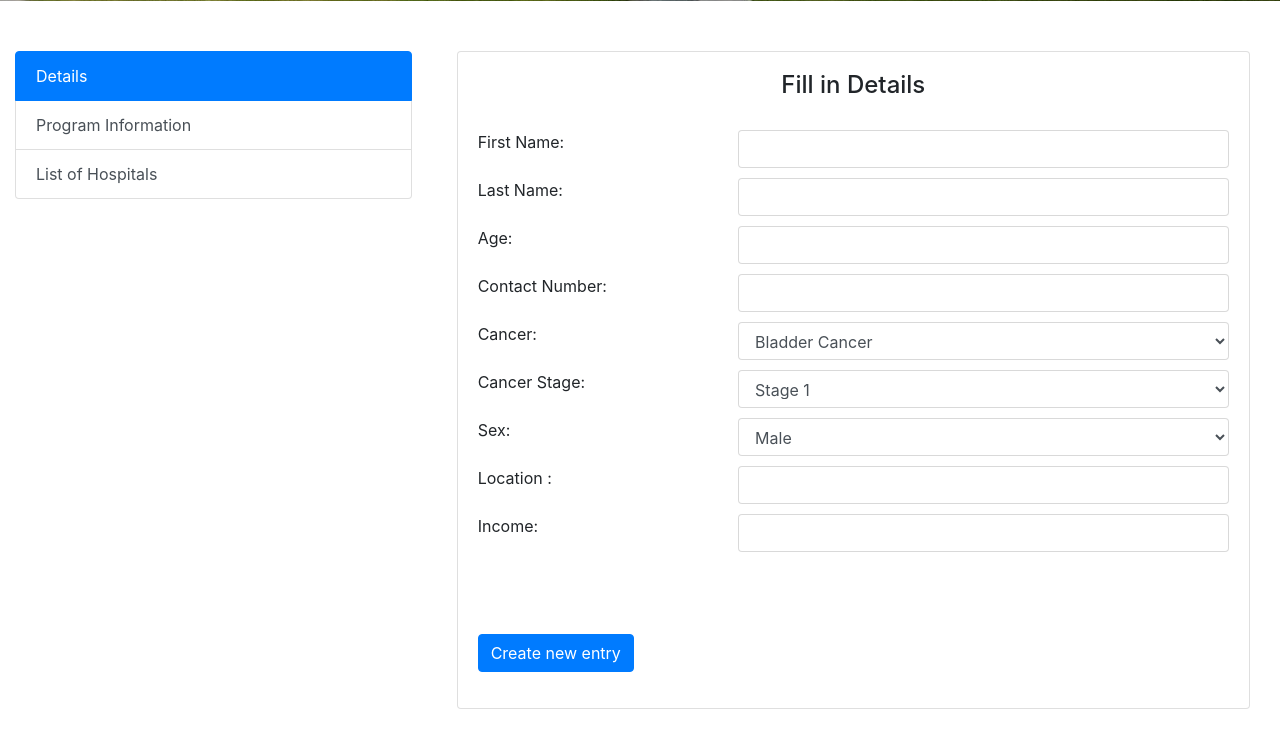
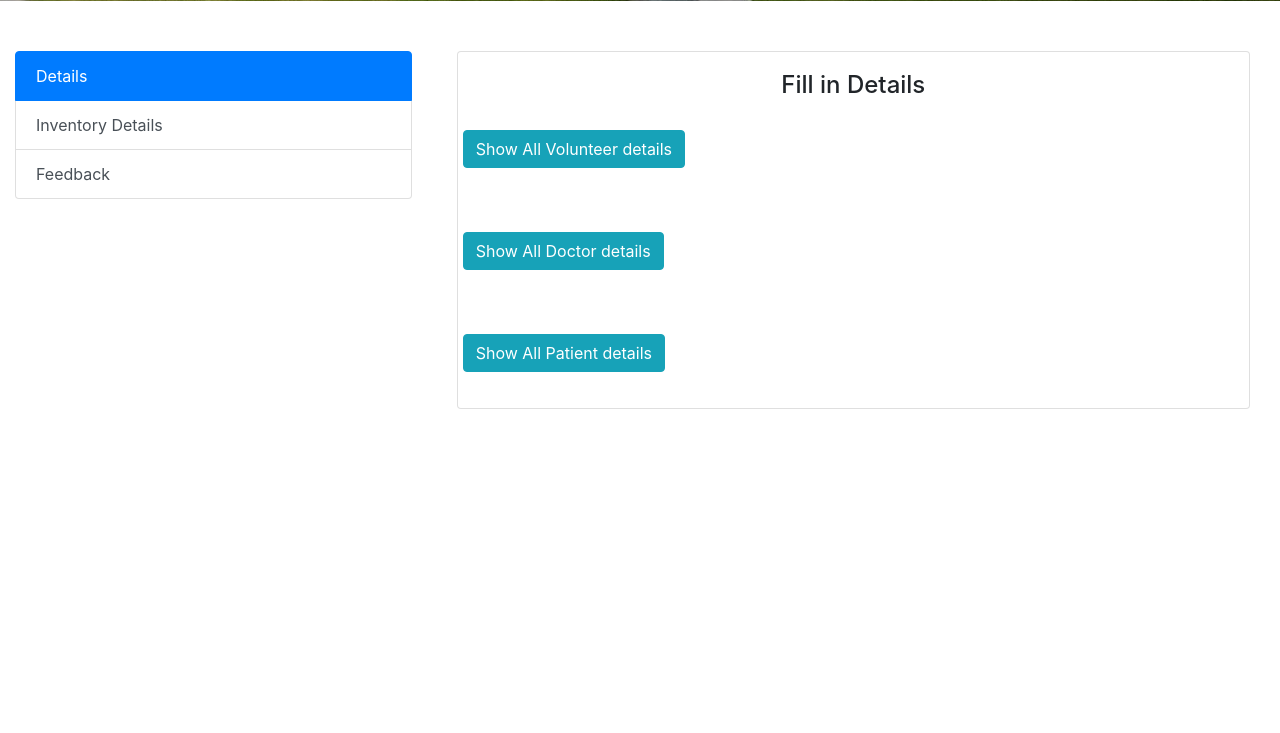
Before and after one commit to Mumbai18/team-1, a PHP site: page /admin-panel.php in a window 1280 px wide. Shown: the part 449-1182 px from the top of the page. After the commit the page ends 858 px from the top, so only its background shows below. Run offline with PHP 8.4, Linux system fonts and the light colour scheme; a user stored in the database is signed in; some libraries are stand-ins or nearby versions.

Commit message:
UI DONE just feedback of admin remains

```diff
--- a/Admin/func.php
+++ b/Admin/func.php
@@ -55,7 +55,7 @@ function display_admin_panel(){
     <!-- Bootstrap CSS -->
     <link rel="stylesheet" href="https://maxcdn.bootstrapcdn.com/bootstrap/4.0.0-beta/css/bootstrap.min.css" integrity="sha384-/Y6pD6FV/Vv2HJnA6t+vslU6fwYXjCFtcEpHbNJ0lyAFsXTsjBbfaDjzALeQsN6M" crossorigin="anonymous">
       <nav class="navbar navbar-expand-lg navbar-dark bg-primary fixed-top">
-  <a class="navbar-brand" href="#"><i class="fa fa-user-plus" aria-hidden="true"></i> VCare </a>
+  <a class="navbar-brand" href="#"><i class="fa fa-user-plus" aria-hidden="true"></i> VCare</a>
   <button class="navbar-toggler" type="button" data-toggle="collapse" data-target="#navbarSupportedContent" aria-controls="navbarSupportedContent" aria-expanded="false" aria-label="Toggle navigation">
     <span class="navbar-toggler-icon"></span>
   </button>
@@ -86,9 +86,9 @@ function display_admin_panel(){
   <div class="col-md-4">
     <div class="list-group" id="list-tab" role="tablist">
       <a class="list-group-item list-group-item-action active" id="list-home-list" data-toggle="list" href="#list-home" role="tab" aria-controls="home">Details</a>
-      <a class="list-group-item list-group-item-action" id="list-profile-list" data-toggle="list" href="#list-profile" role="tab" aria-controls="profile">Program Information</a>
-      <a class="list-group-item list-group-item-action" id="list-settings-list" data-toggle="list" href="#list-settings" role="tab" aria-controls="settings">List of Hospitals</a>
 
+      <a class="list-group-item list-group-item-action" id="list-settings-list" data-toggle="list" href="#list-settings" role="tab" aria-controls="settings">Inventory Details</a>
+       <a class="list-group-item list-group-item-action" id="list-attend-list" data-toggle="list" href="#list-attend" role="tab" aria-controls="settings">Feedback</a>
     </div><br>
   </div>
   <div class="col-md-8">
@@ -99,89 +99,76 @@ function display_admin_panel(){
             <div class="card-body">
               <center><h4>Fill in Details</h4></center><br>
               <form class="form-group" method="post" action="appointment.php">
+
+               <div class="row">
+                 <input type="submit" class="btn btn-info" id="inputbtn" name="v_submit" value="Show All Volunteer details" align
+      ="center">
+                </div>
+              </form><br><br>
+
+               <form class="form-group" method="post" action="showD.php">
                 <div class="row">
-                  <div class="col-md-4"><label>First Name:</label></div>
-                  <div class="col-md-8"><input type="text" class="form-control" name="fname"></div><br><br>
-                  <div class="col-md-4"><label>Last Name:</label></div>
-                  <div class="col-md-8"><input type="text" class="form-control"  name="lname"></div><br><br>
-                  <div class="col-md-4"><label>Age:</label></div>
-                  <div class="col-md-8"><input type="text"  class="form-control" name="age"></div><br><br>
-                  <div class="col-md-4"><label>Contact Number:</label></div>
-                  <div class="col-md-8"><input type="text" class="form-control"  name="contact"></div><br><br>
+        <input type="submit" class="btn btn-info" id="inputbtn" name="d_submit" value="Show All Doctor details" align
+      ="center">
+                </div>
+              </form><br><br>
 
-                   <div class="col-md-4"><label>Cancer:</label></div>
-                  <div class="col-md-8">
-                   <select name="doctor" class="form-control" >
-                      <option value="Bladder Cancer">Bladder Cancer</option>
-                      <option value="Kidney">Kidney Cancer</option>
-                      <option value="Breast Cancer">Breast Cancer</option>
-                    </select>
-                  </div><br><br>
-
-                  <div class="col-md-4"><label>Cancer Stage:</label></div>
-                  <div class="col-md-8">
-                   <select name="doctor" class="form-control" >
-                      <option value="Stage 1">Stage 1</option>
-                      <option value="Stage 2">Stage 2</option>
-                      <option value="Stage 3">Stage 3</option>
-                      <option value="Stage 4">Stage 4</option>
-                    </select>
-                  </div><br><br>
-                  <div class="col-md-4"><label>Sex:</label></div>
-                  <div class="col-md-8">
-                    <select name="Sex" class="form-control">
-                      <option value="Male">Male</option>
-                      <option value="Female">Female</option>
-                    </select>
-                  </div><br><br>
-                   <div class="col-md-4"><label>Location :</label></div>
-                  <div class="col-md-8"><input type="text" class="form-control" name="Location"></div><br><br>
-                   <div class="col-md-4"><label>Income:</label></div>
-                  <div class="col-md-8"><input type="text" class="form-control" name="income"></div><br><br>
-                  <br><br><br>
-                  <div class="col-md-4">
-                    <input type="submit" name="entry_submit" value="Create new entry" class="btn btn-primary" id="inputbtn">
-                  </div>
-                  <div class="col-md-8"></div>
+               <form class="form-group" method="post" action="showP.php">
+                <div class="row">
+        <input type="submit" class="btn btn-info" id="inputbtn" name="p_submit" value="Show All Patient details" >
+                </div>
                 </div>
               </form>
-            </div>
-          </div>
-        </div><br>
-      </div>
-      <div class="tab-pane fade" id="list-profile" role="tabpanel" aria-labelledby="list-profile-list">
-        <div class="card">
-          <div class="card-body">
-            <form class="form-group" method="post" action="func.php">
-                <div class="col-md-4"><label>Various Programs:</label></div>
-                  <div class="col-md-8">
-                   <select name="doctor" class="form-control" >
-                      <option value="Finance_Towards_Treatment">Finance Towards Treatment</option>
-                      <option value="Nutritional_Support">Nutritional Support</option>
-                      <option value="Childcare_Support">Child Care Support</option>
-                      <option value="In_Giving_Kind_Program">In Kind Giving Program</option>
-                    </select>
-                  </div><br><br>
-                  <input type="submit" name="doc_sub" value="Update Program" class="btn btn-primary">
-            </form>
+
+
           </div>
         </div><br><br>
       </div>
       <div class="tab-pane fade" id="list-messages" role="tabpanel" aria-labelledby="list-messages-list">...</div>
       <div class="tab-pane fade" id="list-settings" role="tabpanel" aria-labelledby="list-settings-list">
-        <div class="col-md-4"><label>Various Programs:</label></div>
+        <form class="form-group" method="post" action="func.php">
+                       <div class="col-md-4"><label>Inventory Management:</label></div>
                   <div class="col-md-8">
-                   <select name="doctor" class="form-control" >
-                      <option value="tata Memorial Service">Tata Memorial Service</option>
-                      <option value="Hinduja Hospital">Hinduja Hospital</option>
-                      <option value="Fortis Hospital">Fortis Hospital</option>
+                  <div class="col-md-4"><label>item 1:</label></div>
+                  <div class="col-md-8">
+                   <select name="Kit1" class="form-control" >
+                      <option value="Finance_Towards_Treatment">10 items in Tata Memorial Service</option>
+                      <option value="Nutritional_Support">8 items in Hinduja Hospital</option>
+                      <option value="Childcare_Support">7 items in Fortis</option>
 
                     </select>
                   </div><br><br>
-          <input type="submit" name="doc_sub" value="Update Hospital" class="btn btn-primary">
+                   <div class="col-md-4"><label>item 2:</label></div>
+                  <div class="col-md-8">
+                   <select name="Kit2" class="form-control" >
+                      <option value="Finance_Towards_Treatment">20 items in Tata Memorial Service</option>
+                      <option value="Nutritional_Support">18 items in Hinduja Hospital</option>
+                      <option value="Childcare_Support">17 items in Fortis</option>
+
+                    </select>
+                  </div><br><br>
+                  <input type="submit" name="doc_sub" value="Update Inventory" class="btn btn-primary">
         </form>
       </div>
        <div class="tab-pane fade" id="list-attend" role="tabpanel" aria-labelledby="list-attend-list">
+       <div class="container-fluid">
+          <div class="card">
+            <div class="card-body">
+              <center><h4>Fill in Details</h4></center><br>
+              <form class="form-group" method="post" action="appointment.php">
+
+               <div class="row">
+                 <input type="submit" class="btn btn-info" id="inputbtn" name="v_submit" value="Show All Volunteer details" align
+      ="center">
+                </div>
+              </form><br><br>
+
+               <form class="form-group" method="post" action="showD.php">
+                <div class="row">
+        <input type="submit" class="btn btn-info" id="inputbtn" name="d_submit" value="Show All Doctor details" align
+      ="center">
+                </div>
+              </form><br><br>
 
 
        </div>
```
Also changed, not shown: Admin/showD.php (added, +42 -0 lines), Admin/showP.php (added, +42 -0 lines), Admin/showV.php (added, +42 -0 lines).
